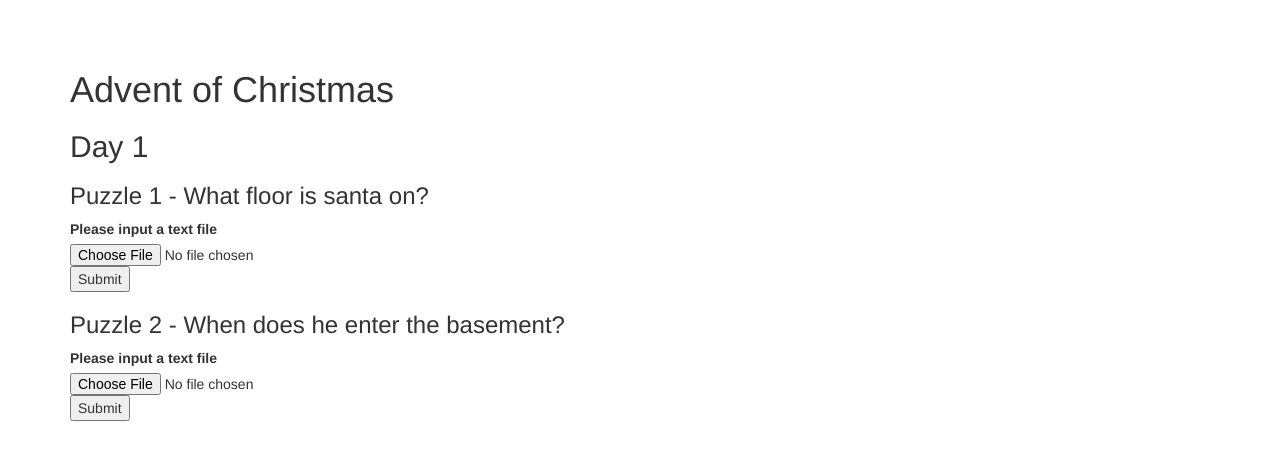
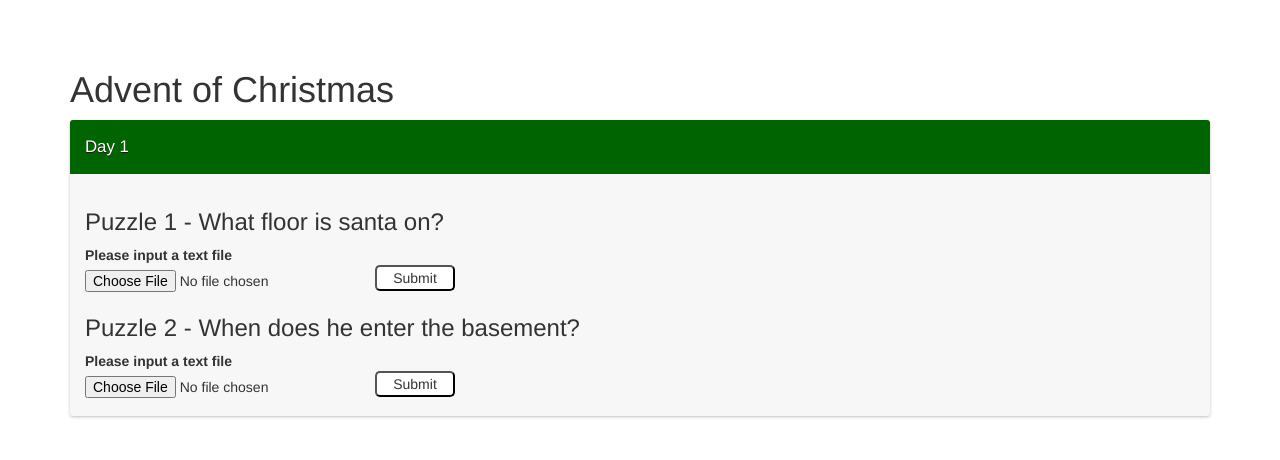
Before and after one commit to absharry/AdventOfChristmas, a plain HTML site: page index.html in a window 1280 px wide. Drawn offline with nearby package versions, Linux system fonts and the light colour scheme.

Commit message:
Adding accordion and colouring

```diff
--- a/index.html
+++ b/index.html
@@ -20,13 +20,15 @@
 
 <body>
     <div class="container">
-        <div>
         <h1>Advent of Christmas</h1>
-            <div id="1">
-                <h2>Day 1</h2>
+        <div class="accordion">
+            <div class="accordionSection">
+                <a class="accordionTitle" href="#1">Day 1</a>
+
+                <div id="1" class="accordionContent">
                     <div id='1-1'>
                         <h3>Puzzle 1 - What floor is santa on?</h3>
-                    <form >
+                        <form>
                             <label for="1-1-file">Please input a text file</label>
                             <input id="1-1-file" type="file">
                             <button type="button" onclick="day1Puzzle1()">Submit</button>
@@ -35,12 +37,13 @@
                     </div>
                     <div id='1-2'>
                         <h3>Puzzle 2 - When does he enter the basement?</h3>
-                    <form >
+                        <form>
                             <label for="1-2-file">Please input a text file</label>
                             <input id="1-2-file" type="file">
                             <button type="button" onclick="day1Puzzle2()">Submit</button>
                             <p class="answer">He enters the basement at position <span></span></p>
                         </form>
+                    </div>
                 </div>
             </div>
         </div>
--- a/site.css
+++ b/site.css
@@ -5,3 +5,65 @@ body {
 .answer {
     display: none;
 }
+
+.accordion {
+    overflow:hidden;
+    box-shadow:0px 1px 3px rgba(0,0,0,0.25);
+    border-radius:3px;
+    background:#f7f7f7;
+}
+
+.accordionTitle {
+    width:100%;
+    padding:15px;
+    display:inline-block;
+    border-bottom:1px solid #1a1a1a;
+    transition:all linear 0.15s;
+    font-size:1.2em;
+    text-shadow:0px 1px 0px #1a1a1a;
+    color: #fff;
+    text-decoration: none;
+}
+
+.accordionSection:nth-child(odd) .accordionTitle{
+    background-color:darkgreen;
+}
+
+.accordionSection:nth-child(even) .accordionTitle{
+    background-color:firebrick;
+}
+
+.accordionTitle.active, .accordionTitle:hover {
+    text-decoration:none;
+    color: #fff;
+}
+
+.accordionSection:last-child .accordionTitle {
+    border-bottom:none;
+}
+
+.accordionContent {
+    padding:15px;
+    display:none;
+}
+
+.accordionContent >div{
+    padding-bottom: 25px;
+}
+
+.accordionContent >div form{
+    width: 370px;
+}
+
+.accordionContent >div form input{
+    float: left;
+}
+
+.accordionContent >div form button{
+    float: right;
+    width: 80px;
+    border-radius: 5px;
+    background-color: white;
+    top: -5px;
+    position: relative;
+}
--- a/site.js
+++ b/site.js
@@ -35,3 +35,29 @@ var showAnswer = function (puzzleId, answer) {
     $(puzzleId + " .answer span").text(answer);
     $(puzzleId + " .answer").show();
 };
+
+var closeAccordionSection = function() {
+        $('.accordion .accordionTitle').removeClass('active');
+        $('.accordion .accordionContent').slideUp(300).removeClass('open');
+    };
+
+$('.accordionTitle').click(function (e) {
+        // Grab current anchor value
+        var currentAttrValue = $(this).attr('href');
+
+        if ($(e.target).is('.active')) {
+            closeAccordionSection();
+        } else {
+            closeAccordionSection();
+            $(this).addClass('active');
+            $('.accordion ' + currentAttrValue).slideDown(300).addClass('open');
+        }
+        e.preventDefault();
+    });
+
+$(document).ready(function () {
+
+    $(".accordionSection:last-child .accordionTitle").addClass('active');
+    $(".accordionSection:last-child .accordionContent").slideDown(300).addClass('open');
+
+});
```
Lines whose indentation alone changed are shown as unchanged.
